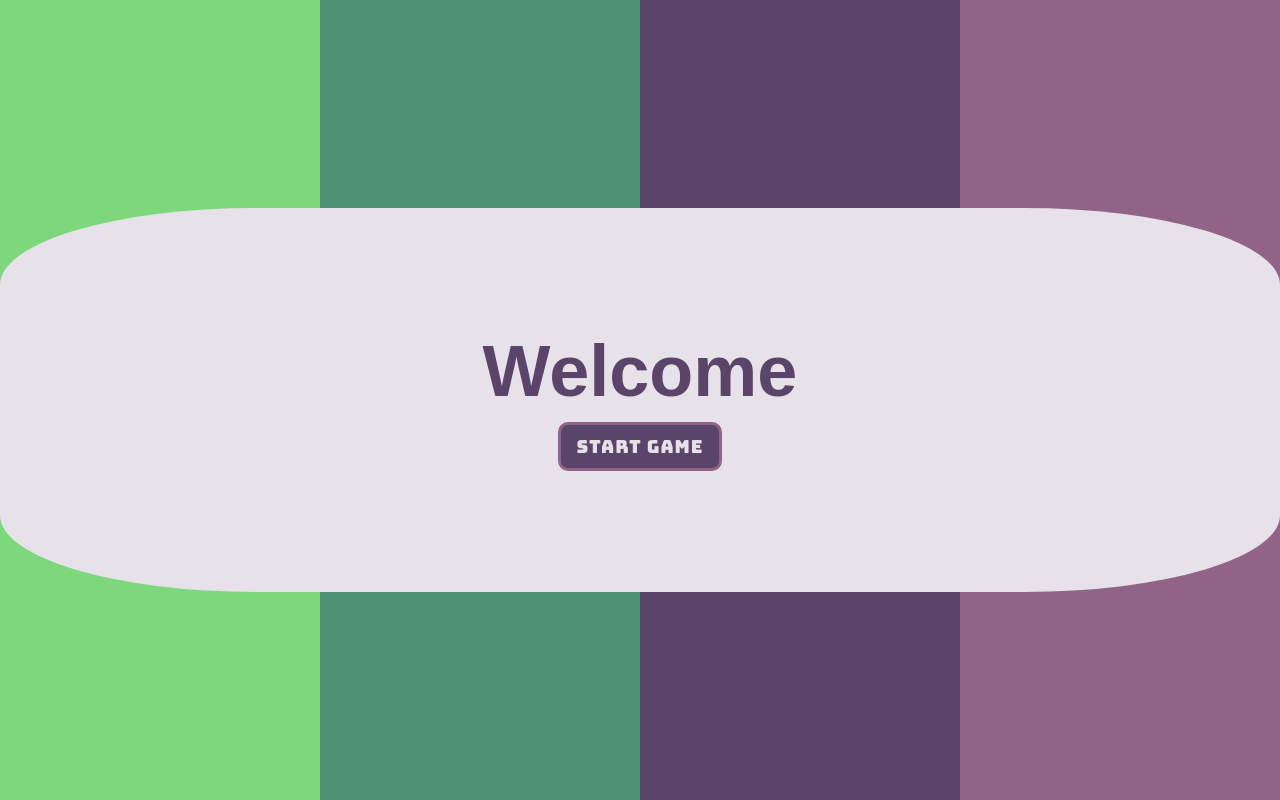
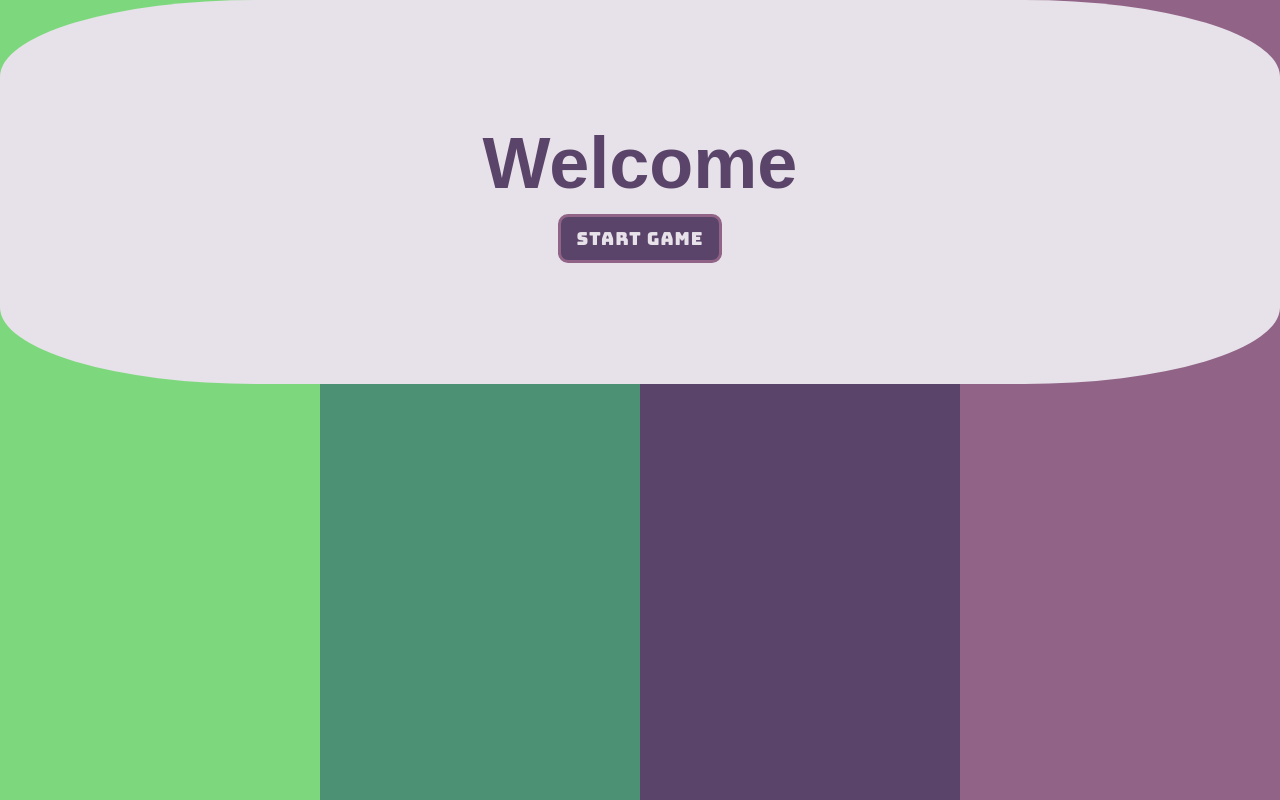
Before and after one commit to Lu-Smith/obstacle-jumping-game-vue, a Vue app: page / in a window 1280 px wide. Built offline with nearby package versions, Linux system fonts and the light colour scheme; a web font is replaced by a local one.

Commit message:
Updated styling in App.vue

```diff
--- a/src/App.vue
+++ b/src/App.vue
@@ -1,5 +1,5 @@
 <template>
-  <div>
+  <div class="App">
     <div v-if="startGame">
       <Game />
     </div>
@@ -21,7 +21,7 @@
 </script>
 
 <style lang="scss">
-  div {
+  .App {
     background: $main-background;
     color: $primary-color;
     width: 100vw;
```
